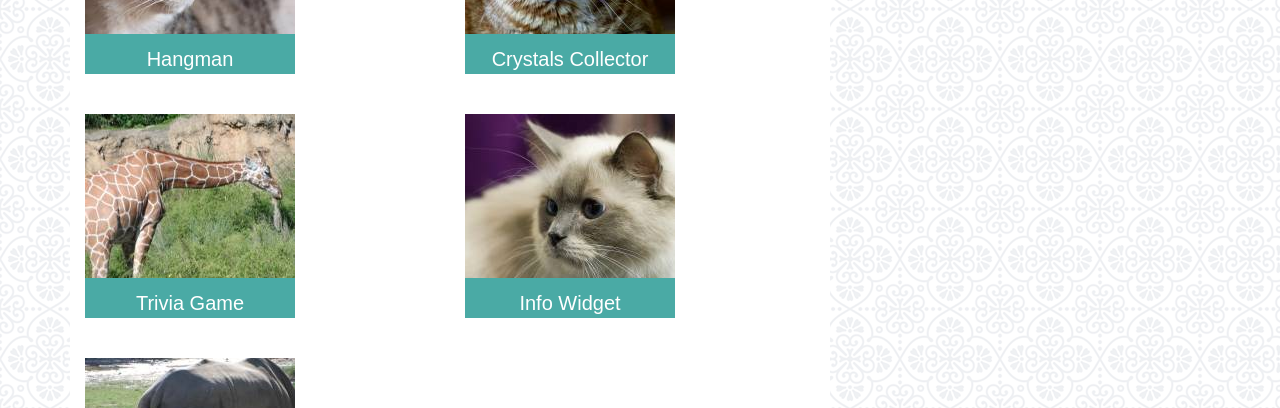
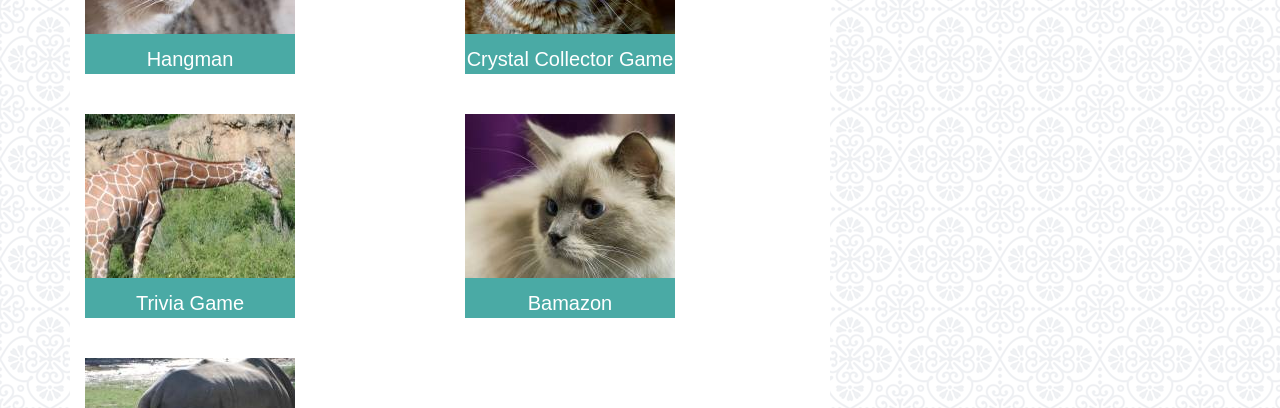
Before and after one commit to lolaliz/Bootstrap-Portfolio, a plain HTML site: page portfolio.html in a window 1280 px wide. Shown: the part 291-699 px from the top of the page. Drawn offline with nearby package versions, Linux system fonts and the light colour scheme.

Commit message:
adding link to portfolio

```diff
--- a/portfolio.html
+++ b/portfolio.html
@@ -39,7 +39,7 @@
                                     </div>
                                 <div class="col-8 col-sm-6">
                                        <div><a href="https://lolaliz.github.io/Crystal-Collector/"><img class="pic" class="img-responsive" src="images/cats-q-c-210-204-3.jpg">
-                                        <div class="label">Crystals Collector Game</div>
+                                        <div class="label">Crystal Collector Game</div>
                                         </a>
                                         </div>
                                     </div>
@@ -52,8 +52,9 @@
                                    </div>
                                    </div>
                                    <div class= "col-8 col-sm-6">
-                                   <div><img class= "pic" class="img-responsive" src="images/cats-q-c-210-204-1.jpg">
-                                        <div class="label">Info Widget</div>
+                                   <div><a href= "https://github.com/lolaliz/Bamazon"><img class= "pic" class="img-responsive" src="images/cats-q-c-210-204-1.jpg">
+                                        <div class="label">Bamazon</div>
+                                    </a>
                                     </div>
                                    </div>
                          </div>
```
